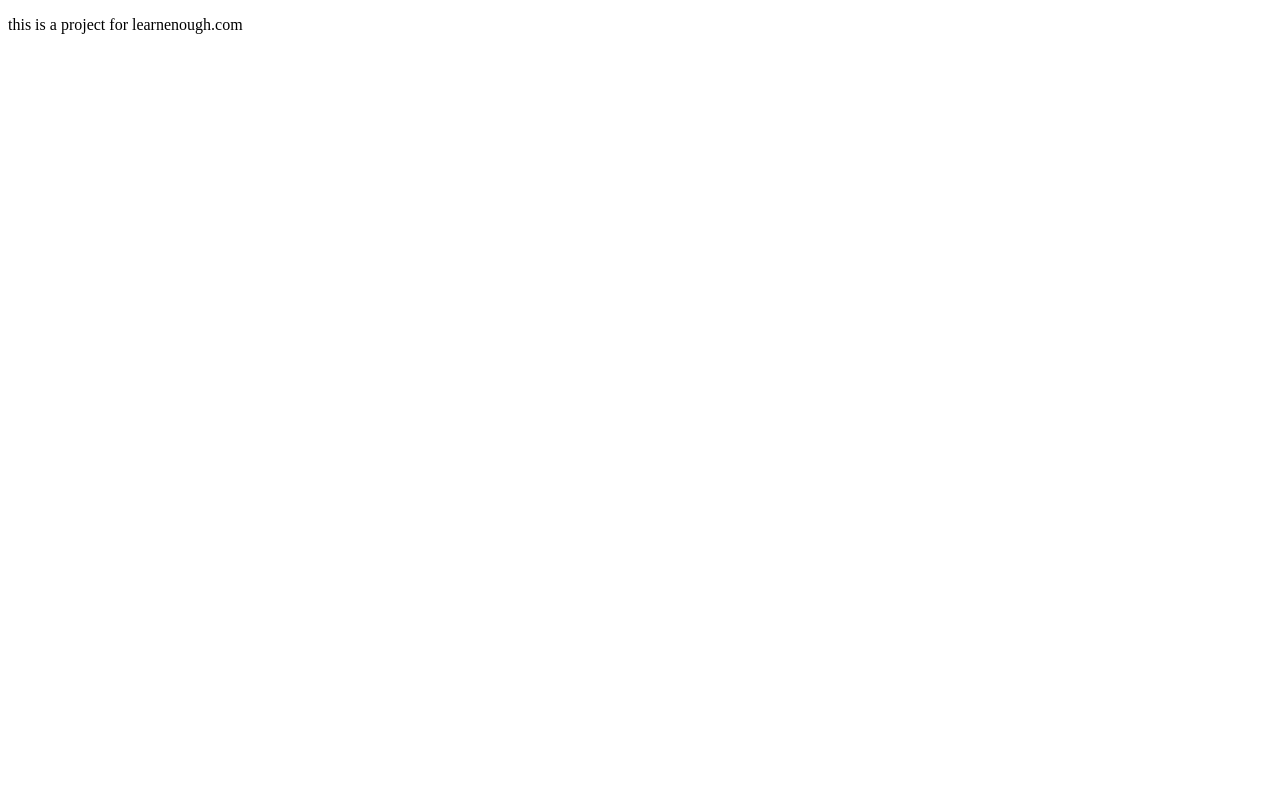
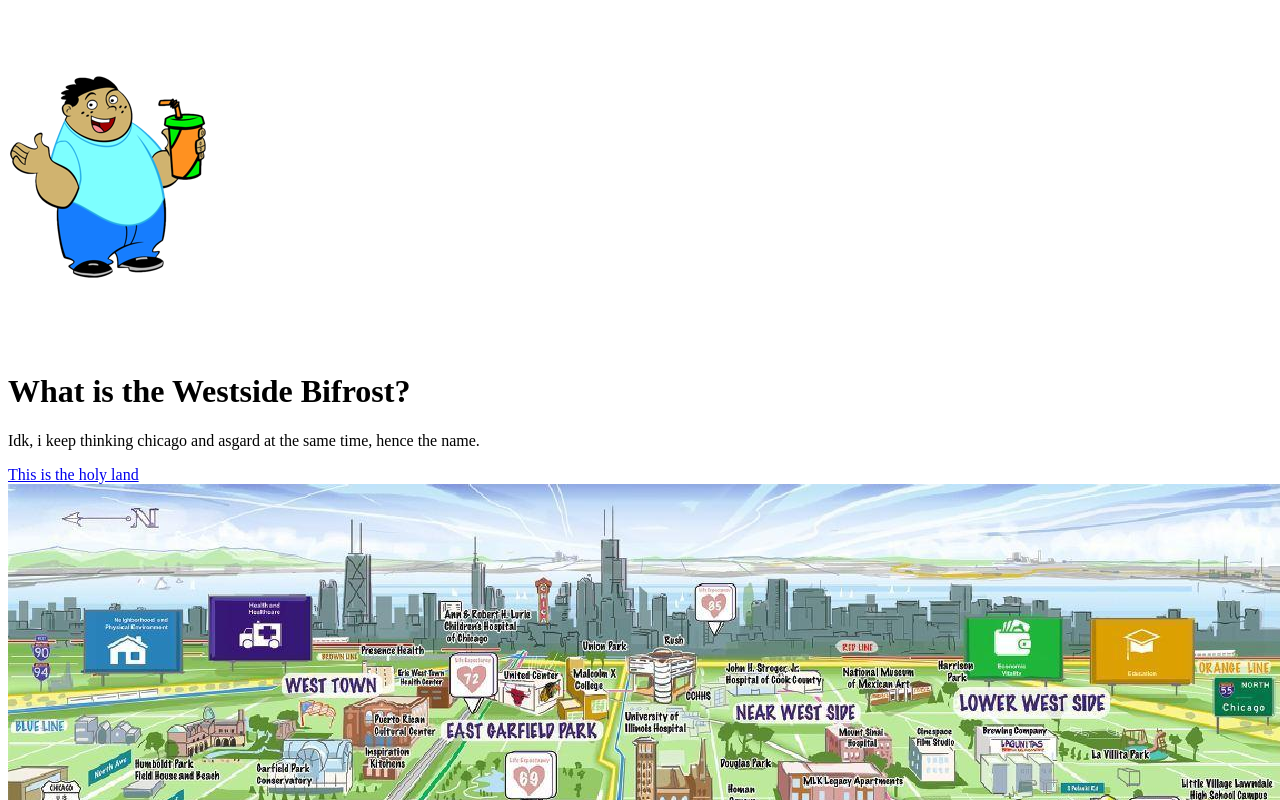
Before and after one commit to DeionC13/sample_website, a plain HTML site: page index.html in a window 1280 px wide. Shown: the top 800 px of the page. Drawn offline with Linux system fonts and the light colour scheme.

Commit message:
Add wade pic, stylesheet, and java file for experimentation purposes

```diff
--- a/index.html
+++ b/index.html
@@ -1,11 +1,20 @@
 <!DOCTYPE html>
 <html>
     <head>
+        <link rel="stylesheet" href="sample_website/style.css">
         <meta charset="utf-8">
-        <title>My Page</title>
+        <title>Westside Bifrost</title>
+        <img src="images/wade.jpg" alt="wade from kp">
     </head>
     <body>
-        <p>this is a project for learnenough.com</p>
+        <h1>What is the Westside Bifrost?</h1>
+            <p>Idk, i keep thinking chicago and asgard at the same time, hence the
+                name.
+            </p>
+            <a href="https://duckduckgo.com/?q=westside+chicago&ia=web">This is the holy land</a>
+
+            <img src="images/westside-map.jpg" alt="A map of the westside">
+
 
     </body>
 </html>
--- /dev/null
+++ b/style.css
@@ -0,0 +1,3 @@
+.h1{
+   color: coral;
+}
```
Also changed, not shown: images/wade.jpg (added), images/westside-map.jpg (added), script.js (added).
